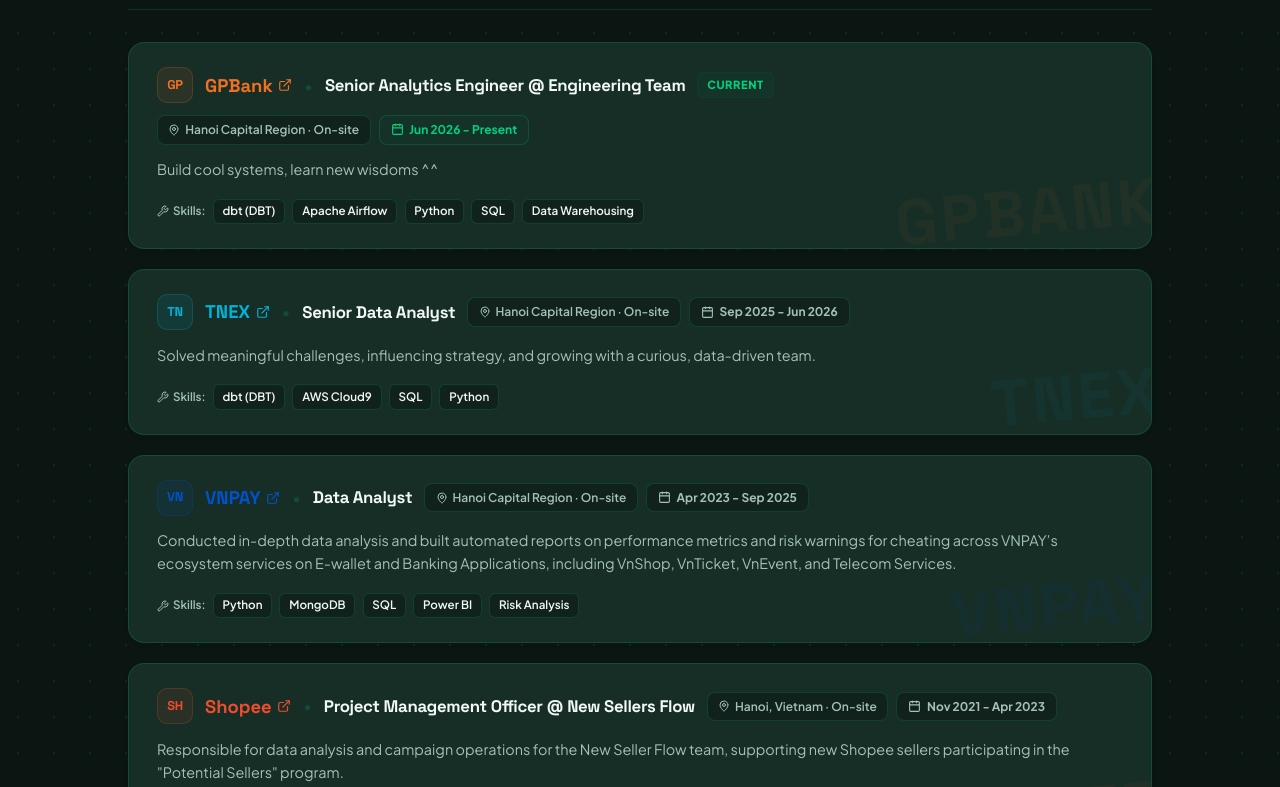
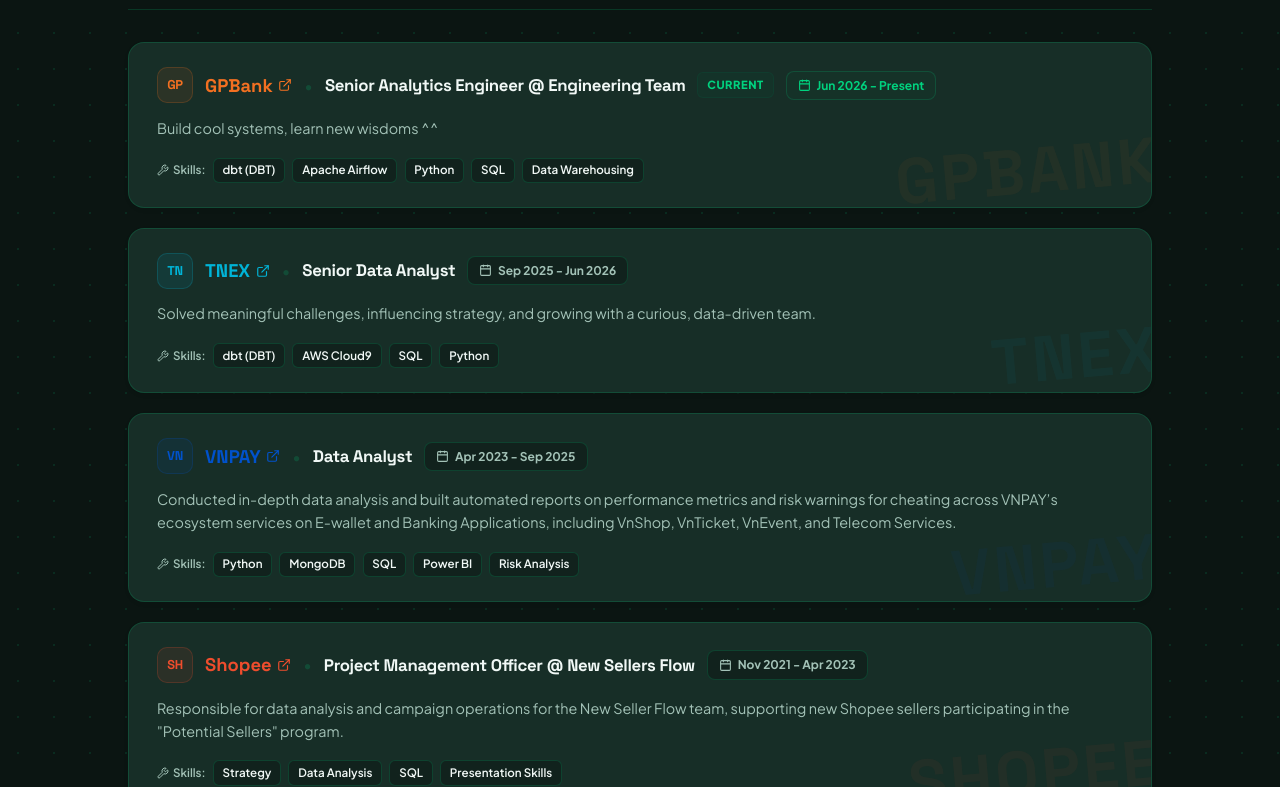
Before and after one commit to tunguyenn99/personal-websites-portfolio, a React (Vite) app: page / in a window 1280 px wide. Shown: the part 1173-1960 px from the top of the page. Built offline with nearby package versions, Linux system fonts and the light colour scheme.

Commit message:
fix(experience): remove redundant location tag from experience cards

```diff
--- a/src/components/Experience.jsx
+++ b/src/components/Experience.jsx
@@ -1,5 +1,5 @@
 import React, { useState } from 'react';
-import { Briefcase, Clock, Users, Star, ExternalLink, Calendar, MapPin, Wrench } from 'lucide-react';
+import { Briefcase, Clock, Users, Star, ExternalLink, Calendar, Wrench } from 'lucide-react';
 
 export default function Experience() {
   const [activeTab, setActiveTab] = useState('fulltime');
@@ -439,23 +439,8 @@
                   )}
                 </div>
 
-                {/* Period & Location Tags */}
+                {/* Period Tag */}
                 <div style={{ display: 'flex', alignItems: 'center', gap: '0.5rem', flexWrap: 'wrap', position: 'relative', zIndex: 1 }}>
-                  <span style={{
-                    fontSize: '0.75rem',
-                    fontWeight: 600,
-                    color: 'var(--text-muted)',
-                    background: 'var(--surface-low)',
-                    padding: '0.25rem 0.65rem',
-                    borderRadius: '8px',
-                    border: '1px solid var(--outline-low)',
-                    display: 'flex',
-                    alignItems: 'center',
-                    gap: '0.3rem'
-                  }}>
-                    <MapPin size={12} color="var(--text-muted)" />
-                    {item.location}
-                  </span>
 
                   <span style={{
                     fontSize: '0.75rem',
```
